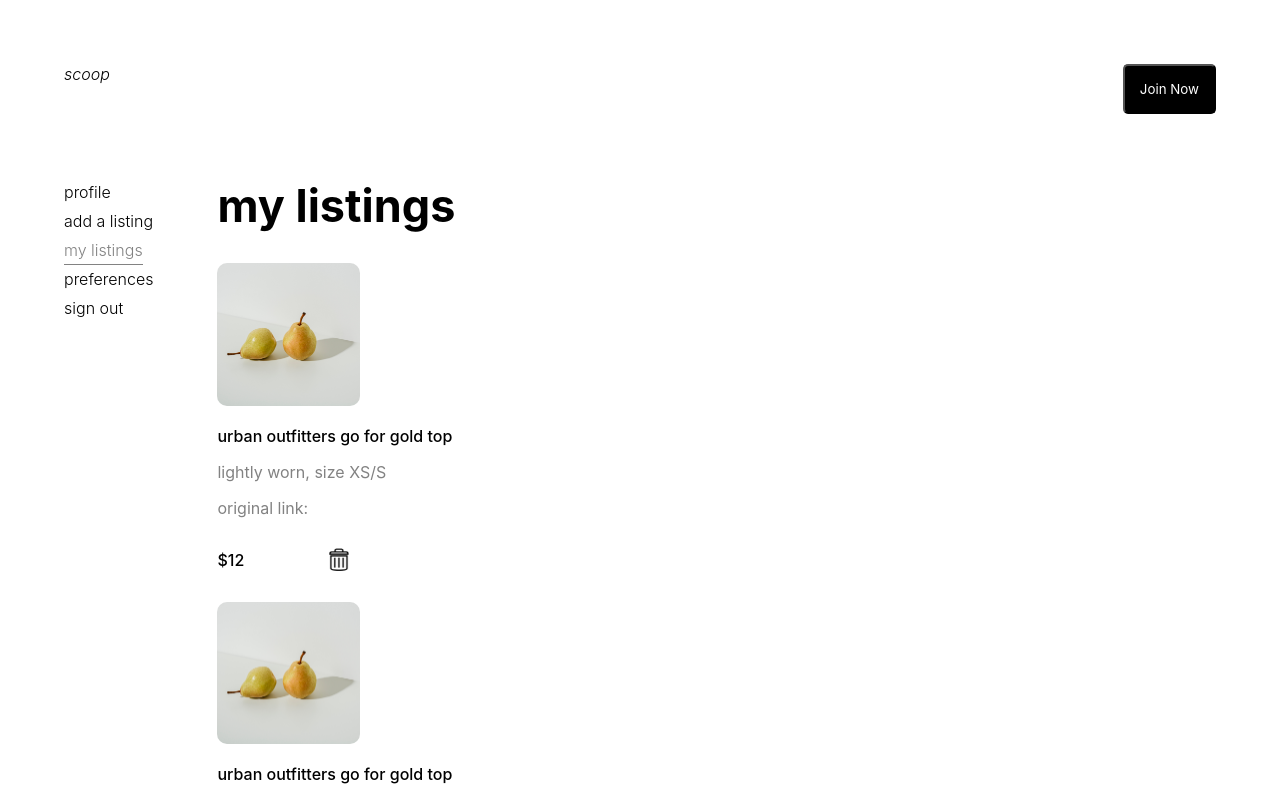
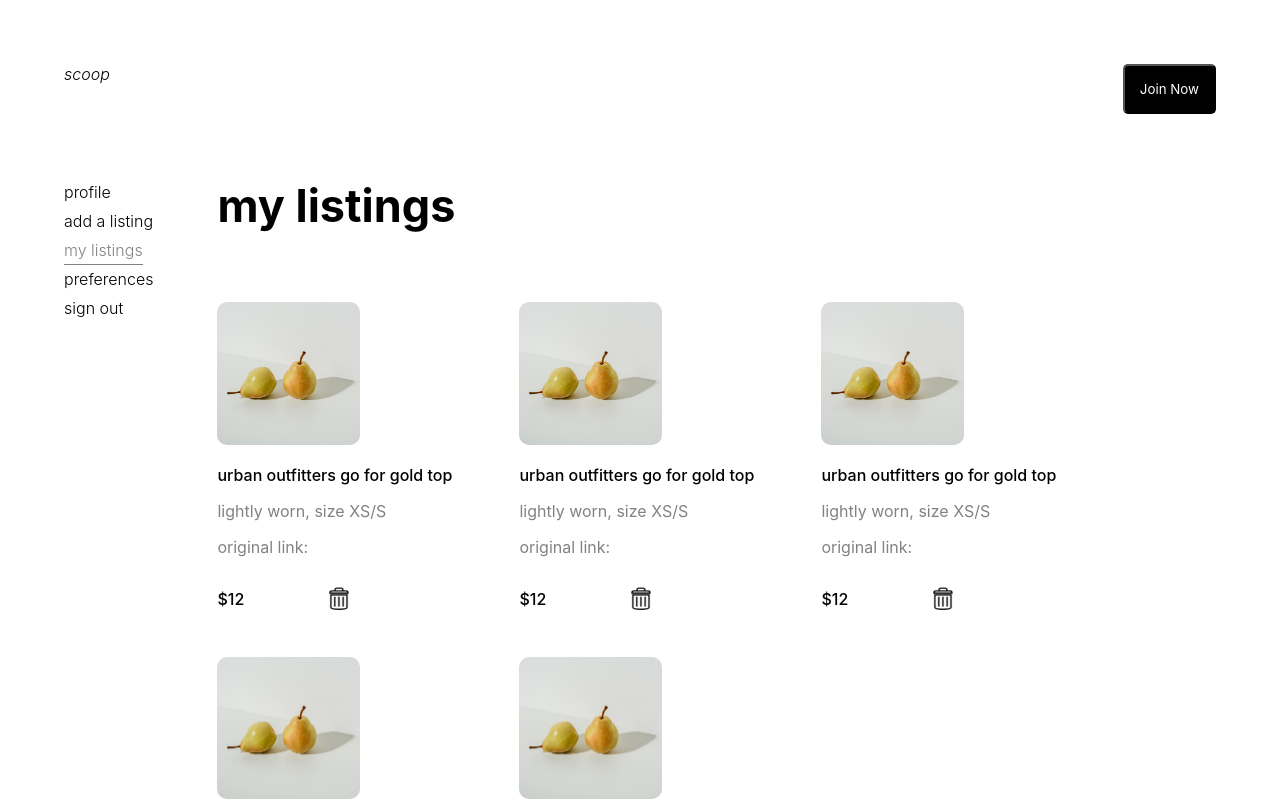
Before and after one commit to reneehong/scoop, a React app: page /mylistings in a window 1280 px wide. Shown: the top 801 px of the page. Built offline with nearby package versions, Linux system fonts and the light colour scheme; no server answers; the HTML template or start-up script is replaced by a standard one.

Commit message:
better layout for shop section

```diff
--- a/client/src/components/pages/MyListings.css
+++ b/client/src/components/pages/MyListings.css
@@ -3,3 +3,10 @@
     font-weight: bold;
     padding-bottom: 5%;
   }
+
+  .my-listings{
+    display: flex;
+    flex-direction: row;
+    flex-wrap: wrap;
+    gap: 1rem;
+  }
```
